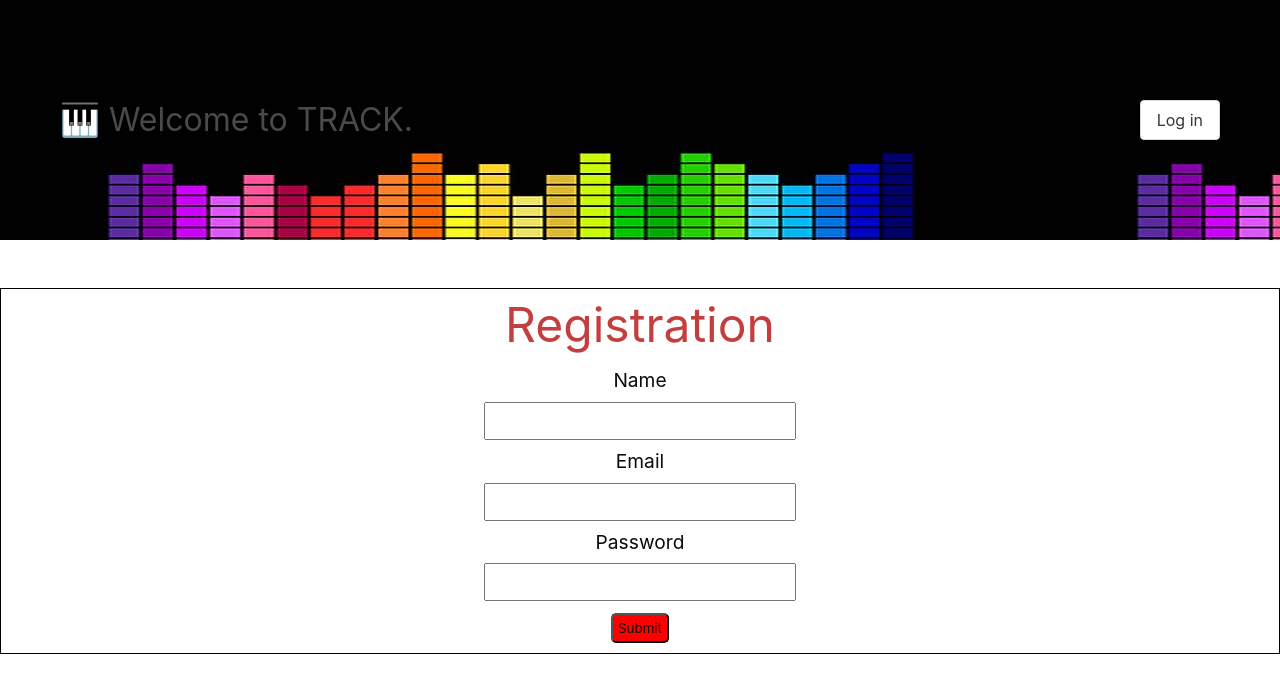
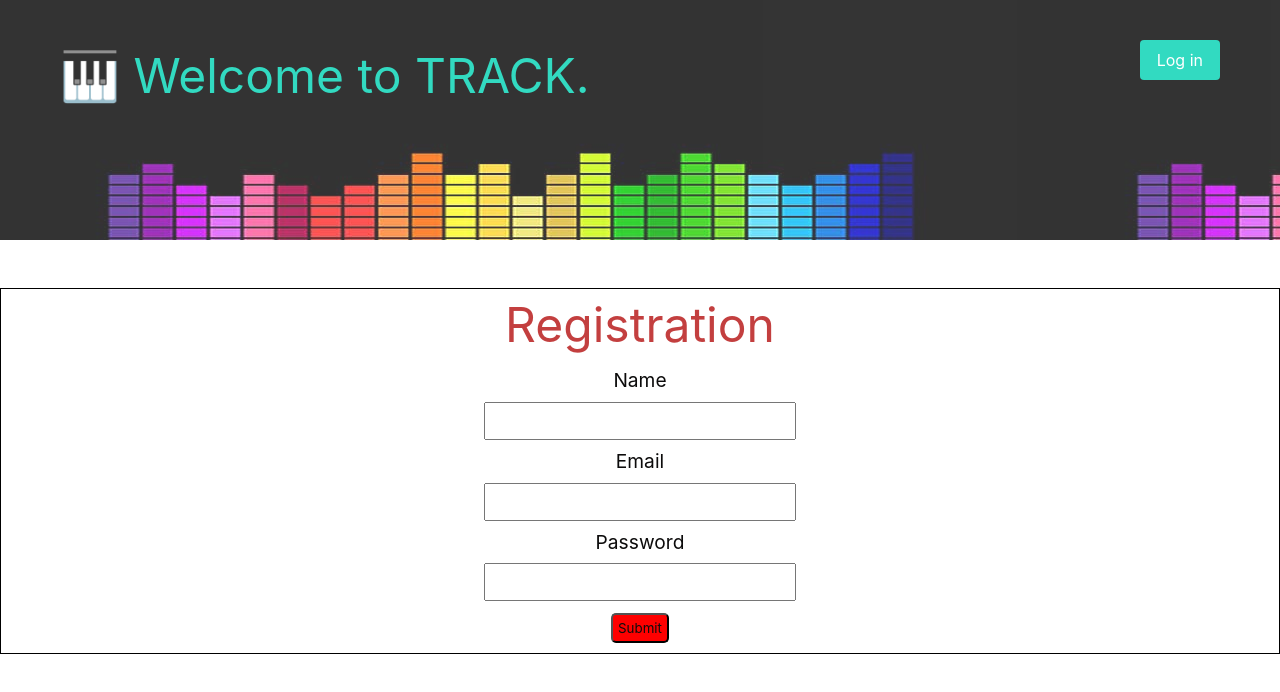
Before and after one commit to andres039/Track, a React (Create React App) app in the folder frontend/: page / in a window 1280 px wide. Shown: the top 692 px of the page. Built offline with nearby package versions, Linux system fonts and the light colour scheme.

Commit message:
add colors for navbar buttons

```diff
--- a/frontend/src/components/FormLog.js
+++ b/frontend/src/components/FormLog.js
@@ -1,6 +1,6 @@
 import styled from 'styled-components'
 
-export const FormLog = styled.div`
+export  const FormLog = styled.div`
 display: flex;
 justify-content: center;
 margin-block: 3rem;
--- a/frontend/src/components/Navbar.module.css
+++ b/frontend/src/components/Navbar.module.css
@@ -2,11 +2,10 @@
   display: flex;
   justify-content: space-around;
   padding-inline: 3rem;
+  padding-top: 2rem;
   min-height: 30vh;
   max-width: 100vw;
   background-image: url("../NavBar.jpg");
+  opacity: 0.8;
+  align-items: flex-start;
 }
-
-.text {
-  color: orangered;
-}
--- a/frontend/src/components/TableStyle.js
+++ b/frontend/src/components/TableStyle.js
@@ -1,11 +1,13 @@
 import styled from "styled-components";
 
 const Card = styled.div`
+  display: flex;
+  justify-content: center;
   border: 2px solid black;
   padding: 2rem;
   margin-left: 1rem;
   margin-top: 1rem;
-  min-width: 55vw ;
+  max-width: 55vw;
   min-height: 50vh;
   box-shadow: 10px 10px lightblue;
 `;
--- a/frontend/src/components/navbar.jsx
+++ b/frontend/src/components/navbar.jsx
@@ -1,6 +1,7 @@
 import React from "react";
 import Button from "./button";
 import styles from "./Navbar.module.css";
+import "bulma/css/bulma.min.css";
 export default function Navbar(props) {
   const { isLoggedIn, setIsLoggedIn, setLog, log } = props;
   const logInInstead = () => {
@@ -12,27 +13,26 @@ export default function Navbar(props) {
   return (
     <nav className={styles.back} role="navigation" aria-label="main navigation">
       <div className="navbar-brand">
-        <h1 className="navbar-item is-size-3 text">🎹 Welcome to TRACK. </h1>
+        <h1 className="navbar-item is-size-1 has-text-primary ">🎹 Welcome to TRACK. </h1>
       </div>
 
       <div className="navbar-end">
         <div className="navbar-item">
           <div className="buttons">
             {!isLoggedIn && !log && (
-              <Button onClick={logInInstead} type="submit">
+              <button onClick={logInInstead} className="button is-primary"type="submit">
                 Log in
-              </Button>
+              </button>
             )}
             {!isLoggedIn && log && (
-              <Button onClick={registerInstead}>Register</Button>
+              <button className="button is-info" onClick={registerInstead}>Register</button>
             )}
             {isLoggedIn && (
-              <Button
-                className="button is-primary"
+              <button className="button is-danger"
                 onClick={() => setIsLoggedIn(false)}
               >
                 <strong className="is-size-5">Sign out</strong>
-              </Button>
+              </button>
             )}
           </div>
         </div>
```
Also changed, not shown: 1 other file (tests, documents, lock files or other folders).
